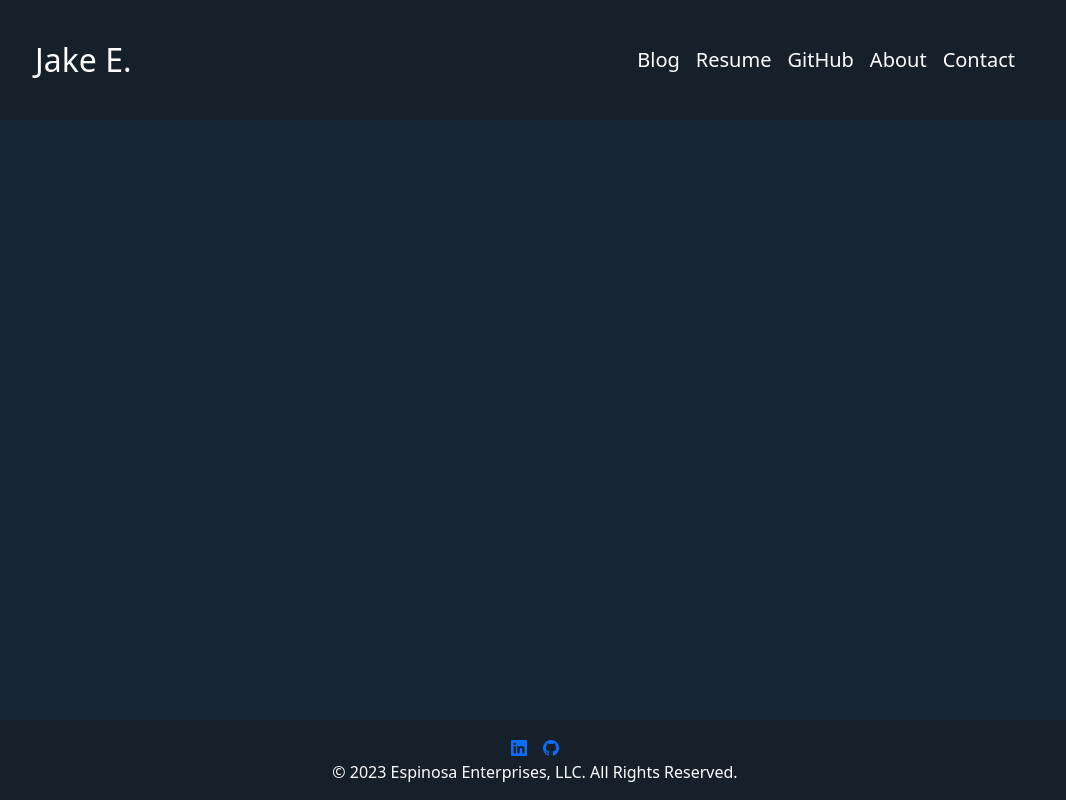
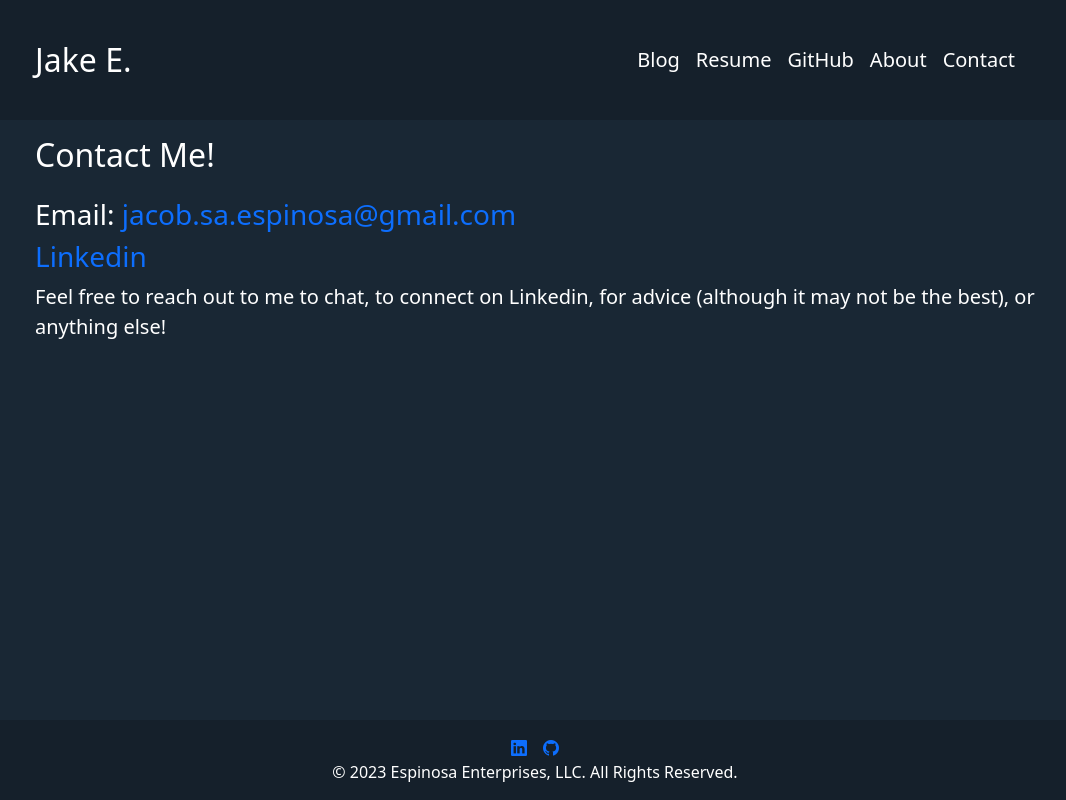
Before and after one commit to jakeEspinosa/portfolio, a Vue app: page /contact in a window 1280 px wide. Shown: the whole page, without its empty margins (105-1171 px from the left). Built offline with nearby package versions, Linux system fonts and the light colour scheme.

Commit message:
Add contact page.

```diff
--- a/src/components/main-view/HeaderComponent.vue
+++ b/src/components/main-view/HeaderComponent.vue
@@ -52,8 +52,11 @@ See LICENSE.txt for details.
             >
           </li>
           <li class="nav-item">
-            <a class="nav-link main-text fs-5" aria-current="page" href="#"
-              >Contact</a
+            <router-link
+              to="/contact"
+              class="nav-link main-text fs-5 router-link"
+              aria-current="page"
+              >Contact</router-link
             >
           </li>
         </ul>
--- a/src/router/index.ts
+++ b/src/router/index.ts
@@ -6,12 +6,14 @@ See LICENSE.txt for details.
 import { createRouter, createWebHistory } from "vue-router";
 import LandingPage from "@/views/LandingPage.vue";
 import AboutPage from "@/views/AboutPage.vue";
+import ContactPage from "@/views/ContactPage.vue";
 
 const router = createRouter({
   history: createWebHistory(),
   routes: [
     { path: "/", component: LandingPage },
     { path: "/about", component: AboutPage },
+    { path: "/contact", component: ContactPage },
   ],
 });
 
--- /dev/null
+++ b/src/views/ContactPage.vue
@@ -0,0 +1,28 @@
+<!--
+Copyright (C) 2023 Jake Espinosa Under the MIT License
+See LICENSE.txt for details.
+-->
+
+<template>
+  <h2 class="main-text pt-3">Contact Me!</h2>
+  <h3 class="main-text pt-3">
+    Email:
+    <a
+      href="mailto: jacob.sa.espinosa@gmail.com"
+      class="link-opacity-50-hover link-underline-secondary link-underline-opacity-50-hover link-underline-opacity-0"
+      >jacob.sa.espinosa@gmail.com</a
+    >
+  </h3>
+  <h3>
+    <a
+      href="https://www.linkedin.com/in/jake-espinosa/"
+      target="_blank"
+      class="link-opacity-50-hover link-underline-secondary link-underline-opacity-50-hover link-underline-opacity-0"
+      >Linkedin</a
+    >
+  </h3>
+  <p class="main-text fs-5">
+    Feel free to reach out to me to chat, to connect on Linkedin, for advice
+    (although it may not be the best), or anything else!
+  </p>
+</template>
```
